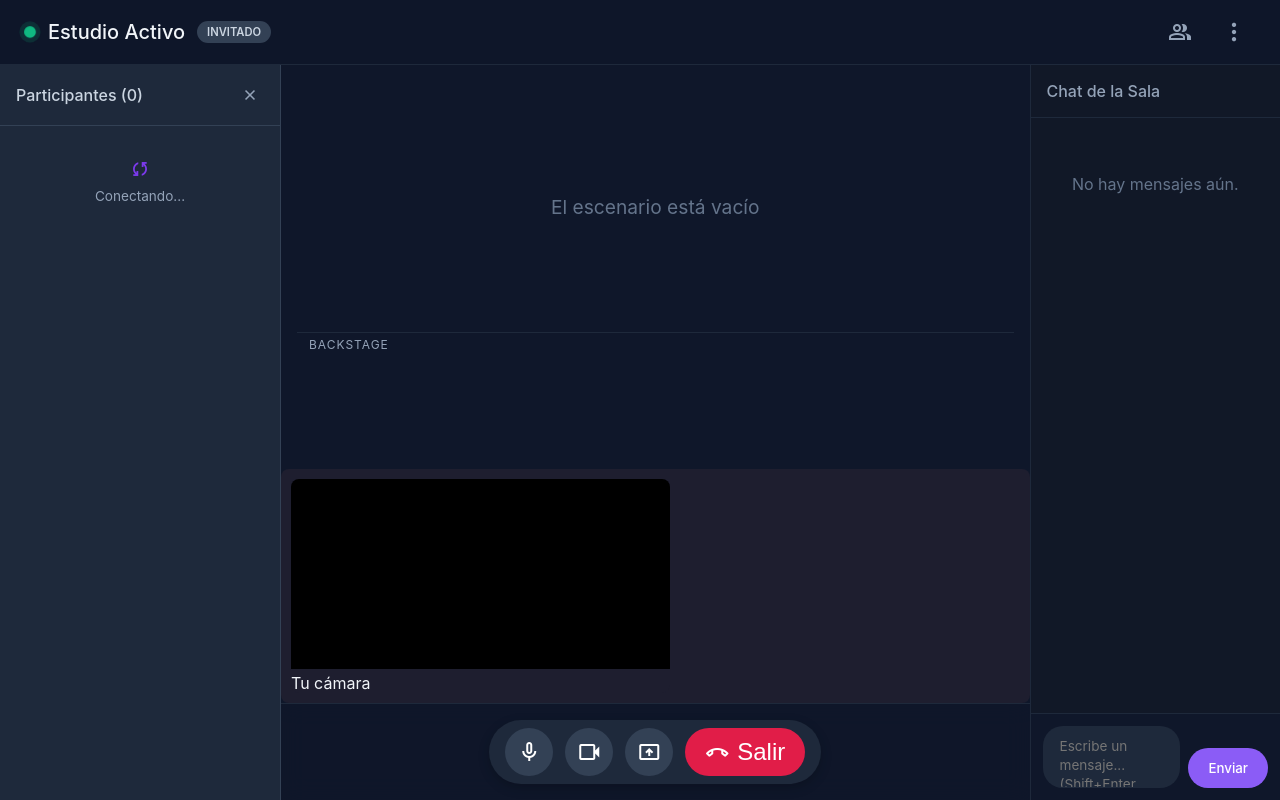
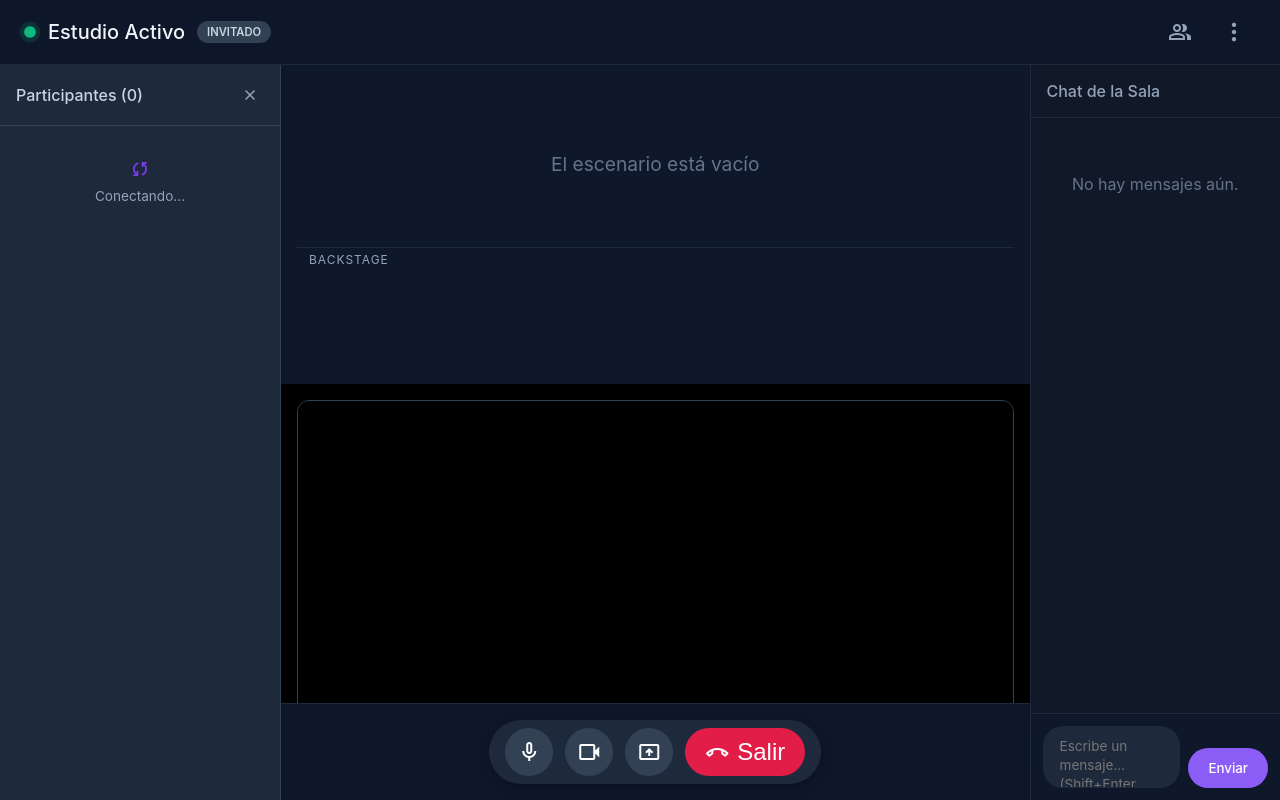
Before and after one commit to AlvaroRiveraCarhuani/CoStream-Web, an Angular app: page /room/1 in a window 1280 px wide. Built offline with nearby package versions, Linux system fonts and the light colour scheme; sample sign-in values are in the browser's storage.

Commit message:
style: rediseño profesional de videos tipo Zoom (grid, aspect-ratio, bordes, label flotante)

```diff
--- a/src/app/features/room/room.css
+++ b/src/app/features/room/room.css
@@ -367,43 +367,96 @@
   margin-left: 4px;
   filter: drop-shadow(0 0 2px gold);
 }
+.livekit-videos {
+  flex: 1;
+  display: flex;
+  flex-direction: column;
+  background: #000;
+  padding: 16px;
+  overflow-y: auto;
+}
+
 .video-container {
   display: flex;
   flex-wrap: wrap;
-  gap: 10px;
-  padding: 10px;
-  background: #1e1e2f;
-  border-radius: 8px;
+  gap: 16px;
+  justify-content: center;
+  align-items: center;
+  width: 100%;
+  height: 100%;
 }
+
 .local-video-wrapper {
   position: relative;
-  background: #1e1e2f;
-  border-radius: 8px;
+  background: #111827;
+  border-radius: 12px;
   overflow: hidden;
+  box-shadow: 0 8px 24px rgba(0,0,0,0.4);
+  aspect-ratio: 16/9;
+  flex: 1 1 300px;
+  max-width: 800px;
+  display: flex;
+  justify-content: center;
+  align-items: center;
+  border: 1px solid #334155;
 }
+
 .local-video-wrapper video {
   width: 100%;
-  height: auto;
+  height: 100%;
+  object-fit: cover;
   background: #000;
 }
+
 .video-placeholder {
   position: absolute;
-  top: 0;
-  left: 0;
-  width: 100%;
-  height: 100%;
+  top: 0; left: 0; right: 0; bottom: 0;
   display: flex;
   flex-direction: column;
   align-items: center;
   justify-content: center;
-  background: #2a2a3a;
-  color: white;
+  background: #1e293b;
+  color: #94a3b8;
   z-index: 2;
 }
+
+.video-placeholder .material-symbols-outlined {
+  font-size: 48px;
+  margin-bottom: 8px;
+}
+
+.video-label {
+  position: absolute;
+  bottom: 12px;
+  left: 12px;
+  background: rgba(0, 0, 0, 0.6);
+  padding: 4px 12px;
+  border-radius: 6px;
+  font-size: 14px;
+  font-weight: 500;
+  color: white;
+  z-index: 3;
+  backdrop-filter: blur(4px);
+}
+
+.remote-videos-wrapper {
+  display: flex;
+  flex-wrap: wrap;
+  gap: 16px;
+  justify-content: center;
+  align-items: center;
+  width: 100%;
+}
+
 .remote-videos-wrapper video {
-  width: 300px;
-  background: #000;
-  border-radius: 8px;
+  flex: 1 1 300px;
+  max-width: 800px;
+  aspect-ratio: 16/9;
+  object-fit: cover;
+  background: #111827;
+  border-radius: 12px;
+  box-shadow: 0 8px 24px rgba(0,0,0,0.4);
+  border: 1px solid #334155;
 }
 
 /* ========== RESPONSIVIDAD (MÓVIL) ========== */
--- a/src/app/features/room/room.html
+++ b/src/app/features/room/room.html
@@ -86,9 +86,8 @@
             <video id="local-video" autoplay muted playsinline></video>
             <div class="video-placeholder" *ngIf="isCameraOff">
               <span class="material-symbols-outlined">videocam_off</span>
-              <span>Cámara apagada</span>
             </div>
-            <span>Tu cámara</span>
+            <span class="video-label">Tu cámara</span>
           </div>
           <div id="remote-videos" class="remote-videos-wrapper"></div>
         </div>
```
